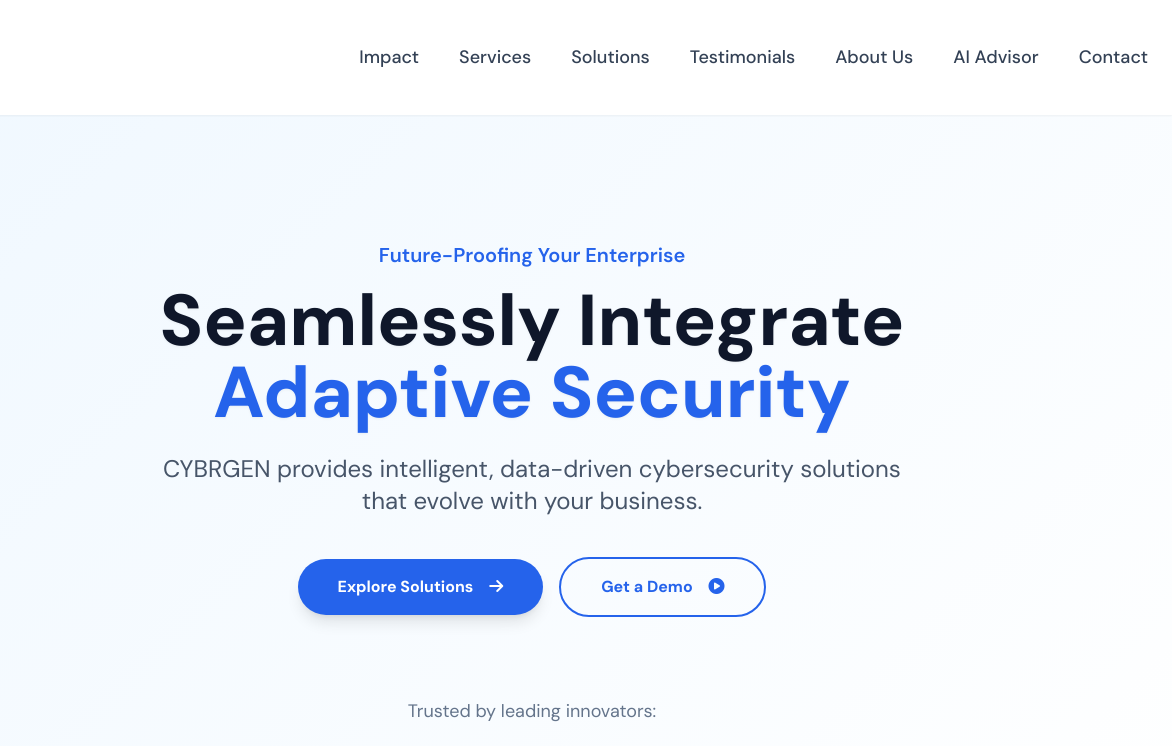
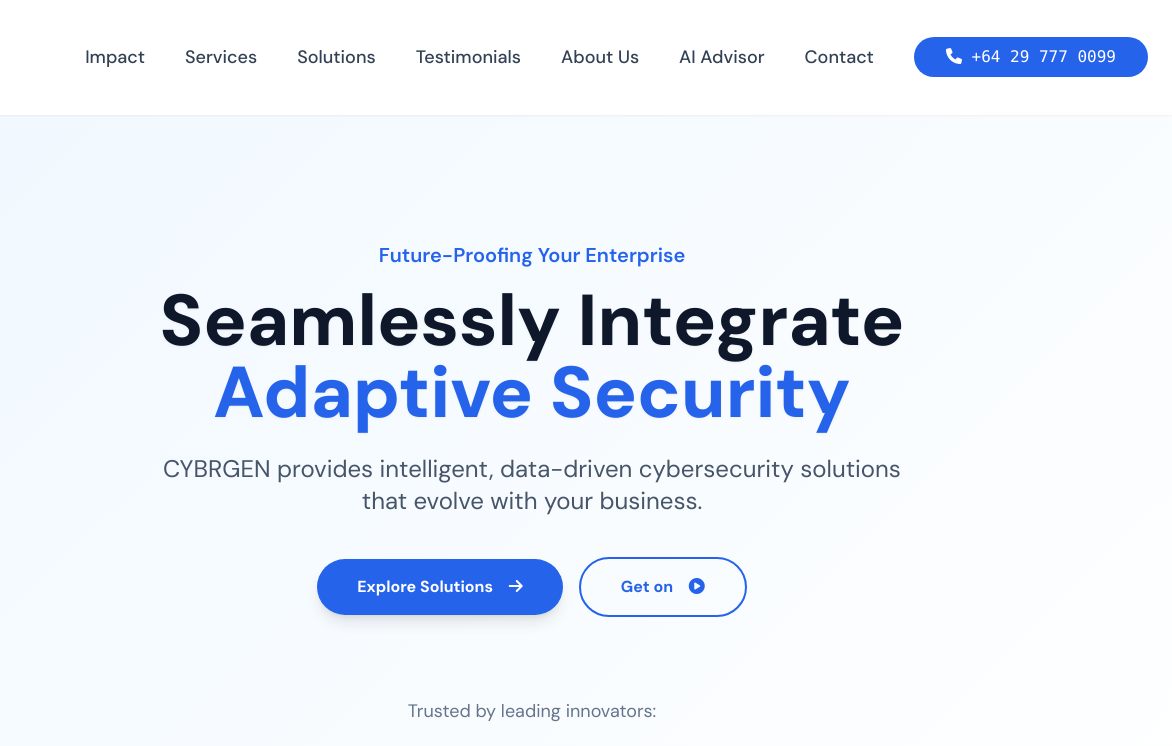
Before and after one commit to workwithash/cybrgen, a website: page index.html in a window 1280 px wide. Shown: the top 746 px of the page, 108-1280 px from the left. Drawn offline with nearby package versions, Linux system fonts and the light colour scheme.

Commit message:
Nav menu fixed

```diff
--- a/index.html
+++ b/index.html
@@ -205,7 +205,7 @@
                     class="w-20" src="./src/LOGO.png" alt=""></a>
 
             <!-- Desktop Navigation -->
-            <ul class="hidden md:flex space-x-10">
+            <ul class="hidden md:flex space-x-10 items-center">
                 <li><a href="#impact"
                         class="text-lg font-medium text-slate-700 hover:text-blue-600 transition-colors duration-300 relative group">Impact<span
                             class="absolute left-0 bottom-0 w-0 h-0.5 bg-blue-600 group-hover:w-full transition-all duration-300"></span></a>
@@ -235,6 +235,11 @@
                 <li><a href="#contact"
                         class="text-lg font-medium text-slate-700 hover:text-blue-600 transition-colors duration-300 relative group">Contact<span
                             class="absolute left-0 bottom-0 w-0 h-0.5 bg-blue-600 group-hover:w-full transition-all duration-300"></span></a>
+                </li>
+                <li><a href="#call-us"
+                        class="inline-block bg-blue-600  text-white font-mono py-2 px-8 rounded-full transition-all duration-300 transform hover:-translate-y-1 interactive-element">
+                        <i class="fa-solid fa-phone"></i> +64 29 777 0099
+                    </a>
                 </li>
             </ul>
 
@@ -300,7 +305,7 @@
                 </a>
                 <a href="#contact"
                     class="inline-block bg-transparent border-2 border-blue-600 text-blue-600 font-bold py-4 px-10 rounded-full hover:bg-blue-600 hover:text-white transition-all duration-300 transform hover:-translate-y-1 interactive-element">
-                    Get a Demo <i class="fas fa-play-circle ml-3"></i>
+                    Get on <i class="fas fa-play-circle ml-3"></i>
                 </a>
             </div>
             <div class="mt-20 text-slate-500 animate-in-view delay-500">
```
